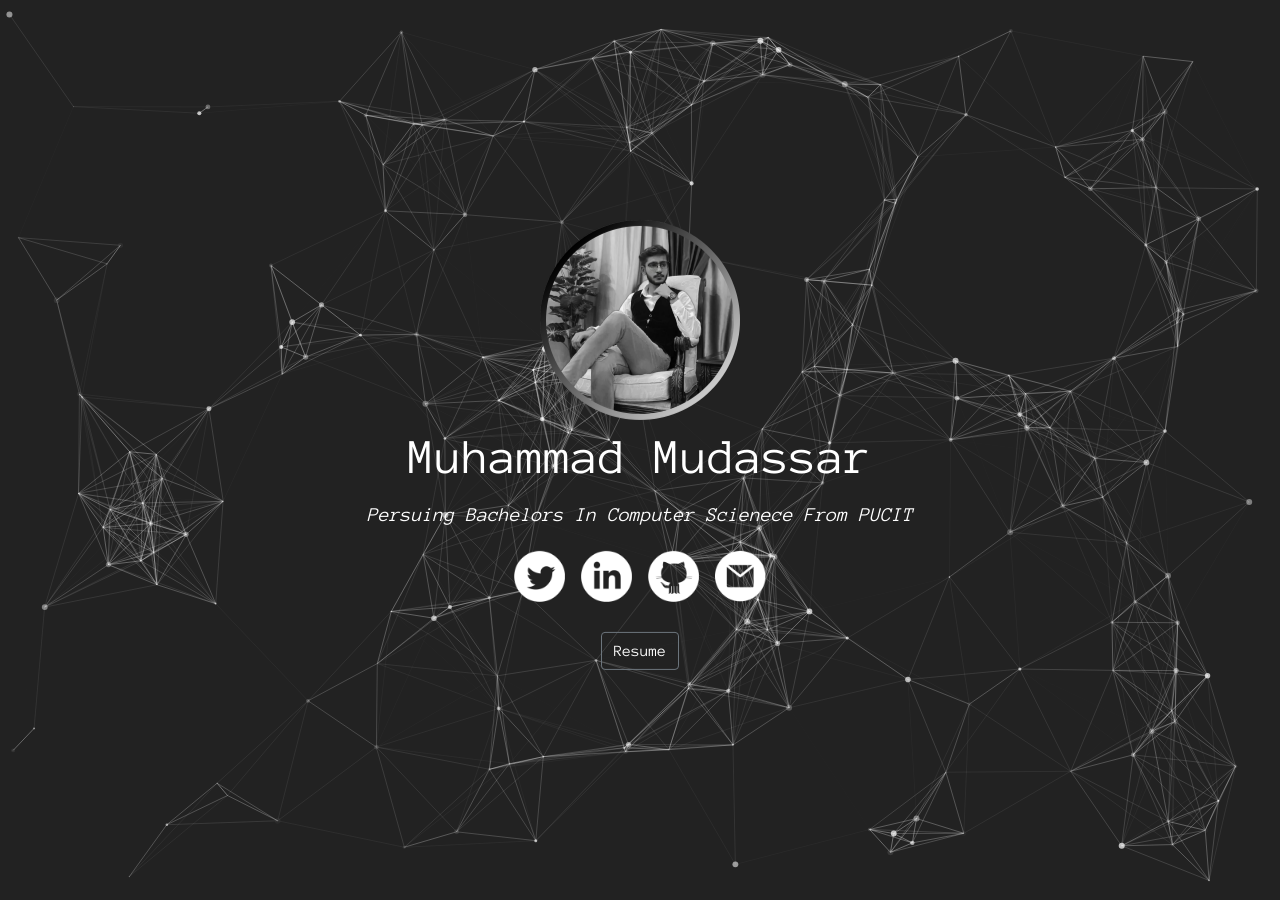
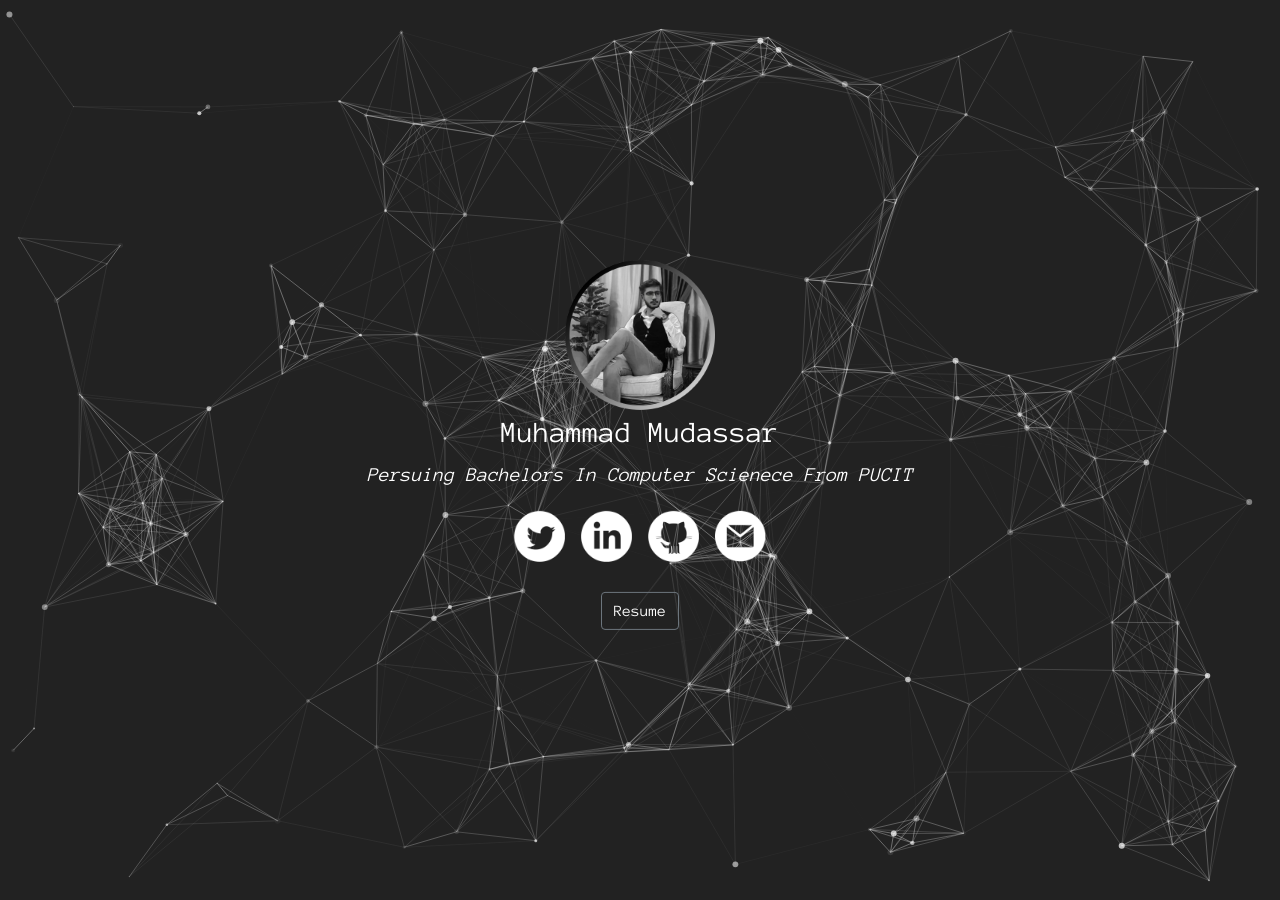
Before and after one commit to muhammadmudassir9/m.mudassar.github.io, a Jekyll site: the page index.html, which Jekyll copies as it is, in a window 1280 px wide. Built offline with Jekyll 4.4.1, drawn with Linux system fonts in a browser that asks for light colours.

Commit message:
update index file

```diff
--- a/index.html
+++ b/index.html
@@ -50,8 +50,8 @@ body {
         <div class="panel" id="main">
 
             <!-- Illustration by https://www.instagram.com/kissdori/ -->
-            <img src="assets/images/me.png" height="200" width="200"/>
-            <p style="font-size: 50px; margin-bottom: 5px">Muhammad Mudassar</p>
+            <img src="assets/images/me.png" height="150" width="150"/>
+            <p style="font-size: 30px; margin-bottom: 5px">Muhammad Mudassar</p>
             <p style="padding-bottom: 5px"><i>Persuing Bachelors In Computer Scienece From PUCIT</i></p>
 
 
```
